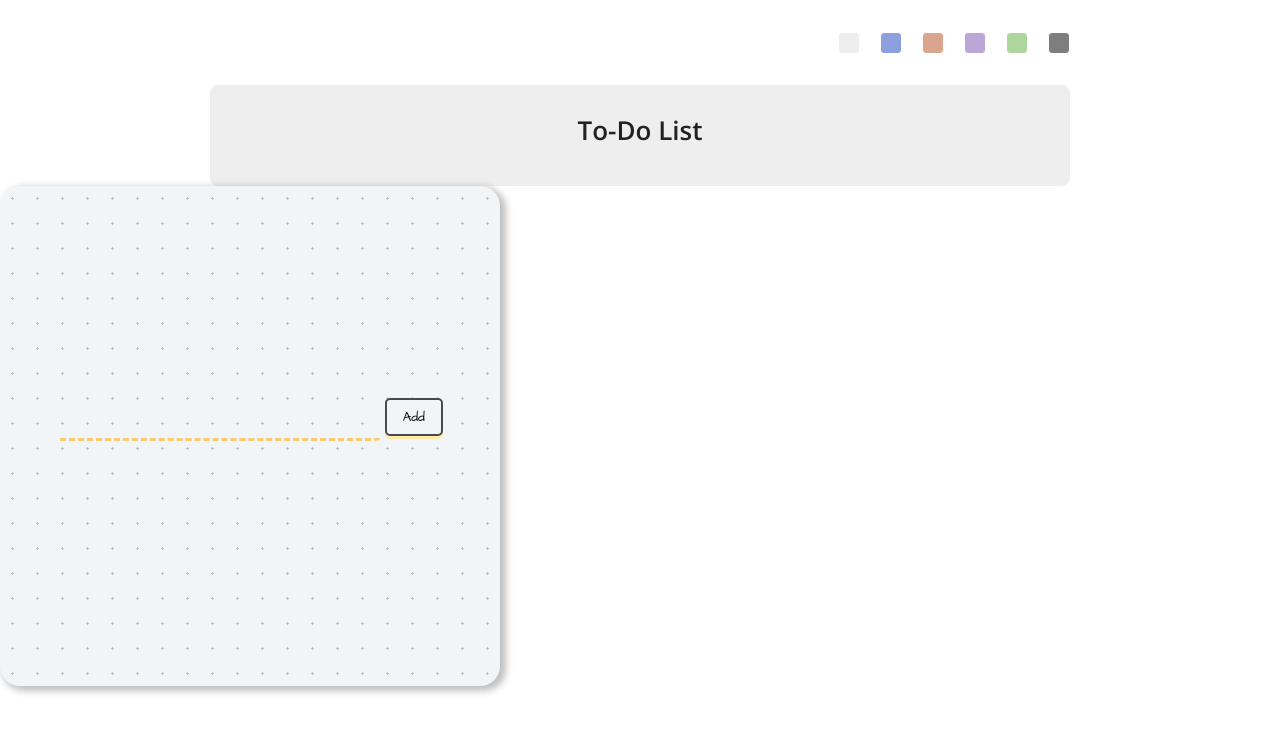
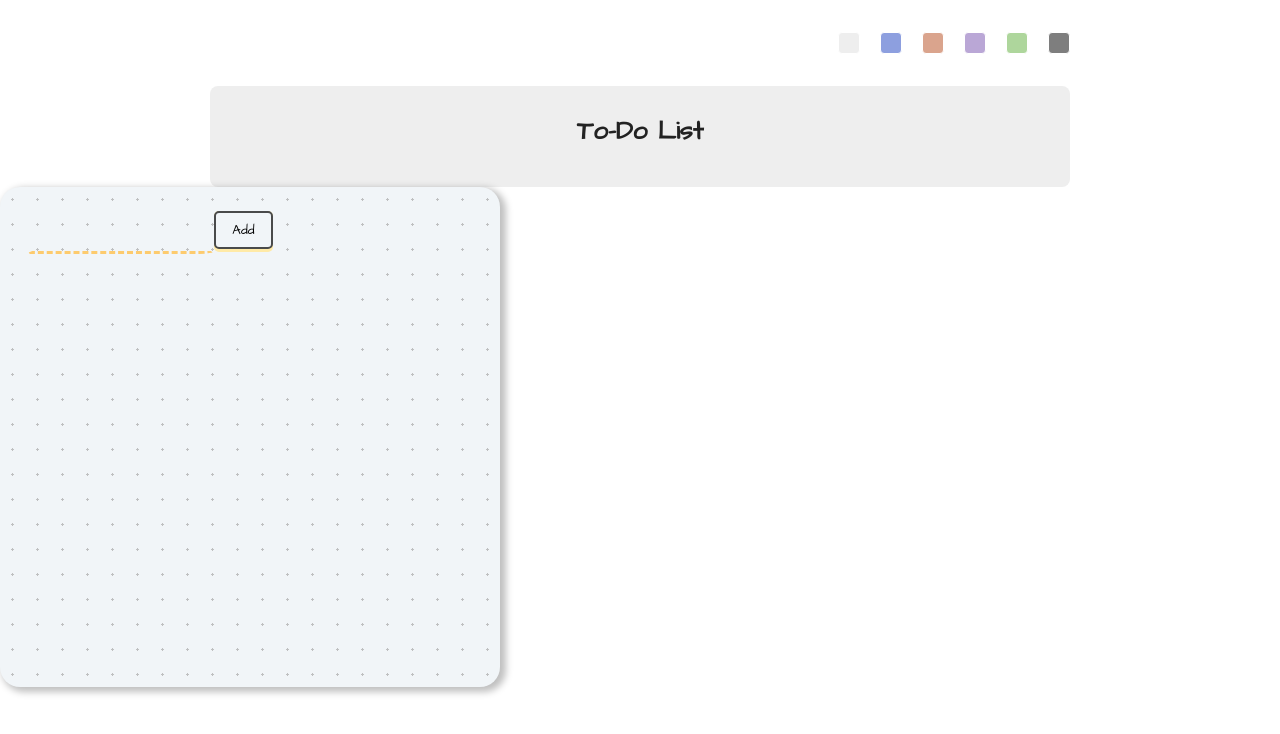
Before and after one commit to dynami07/dynami, a React (Create React App) app: page / in a window 1280 px wide. Shown: the top 734 px of the page. Built offline with nearby package versions, Linux system fonts and the light colour scheme.

Commit message:
Update styles.css

```diff
--- a/public/styles.css
+++ b/public/styles.css
@@ -16,7 +16,7 @@ body {
  	 justify-content: center;
   	 align-items: center;
   	 color: hsl(198, 1%, 29%);
-   	 font-family: 'Open Sans', sans-serif;
+   	 font-family: "Architects Daughter", cursive;
  	 text-align: center;
   	 font-size: 130%;
 }
@@ -24,6 +24,7 @@ body {
 .container {
   width: 100%;
   height: auto;
+	display: flex;
   align-content: center;
   min-height: 500px;
   max-width: 500px;
```
